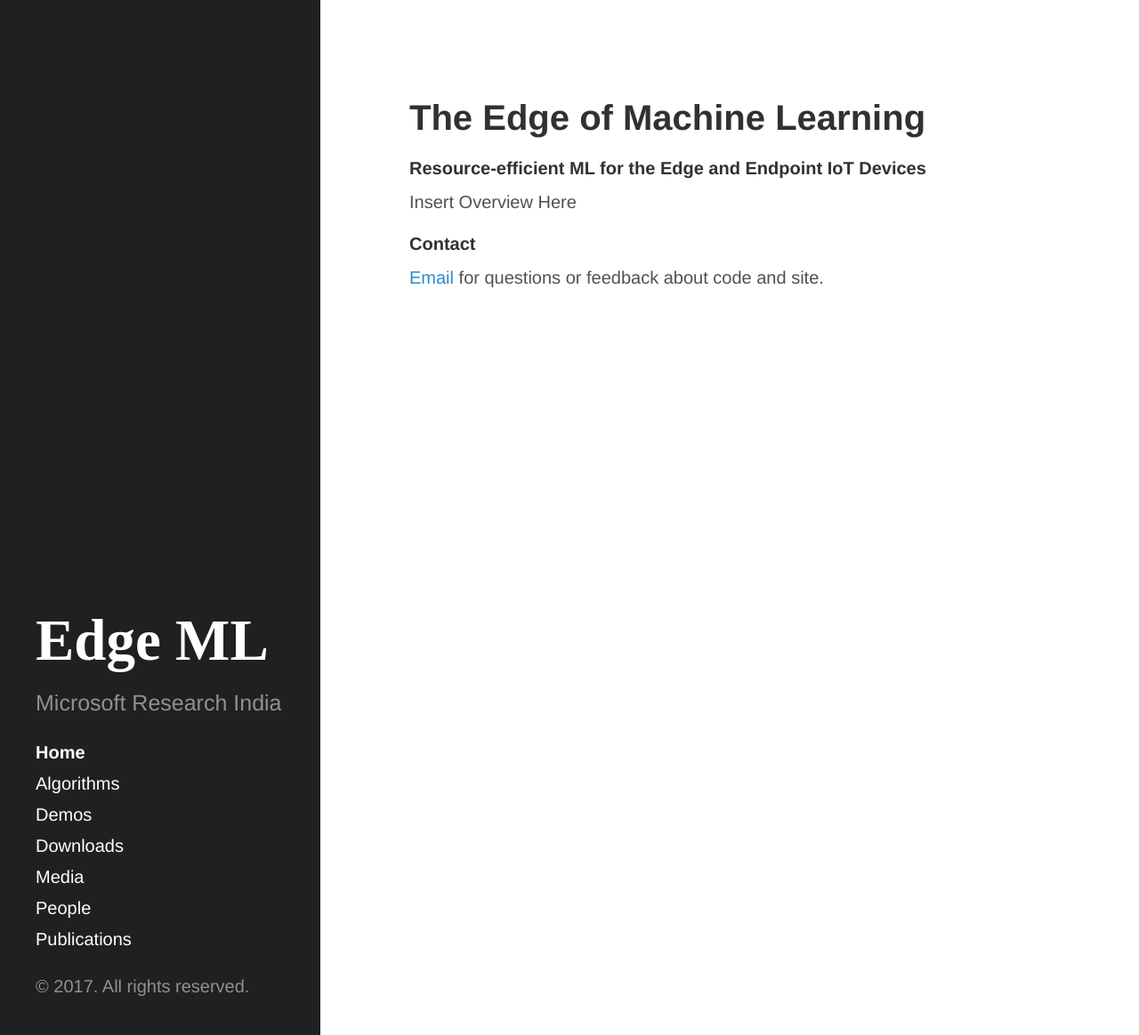
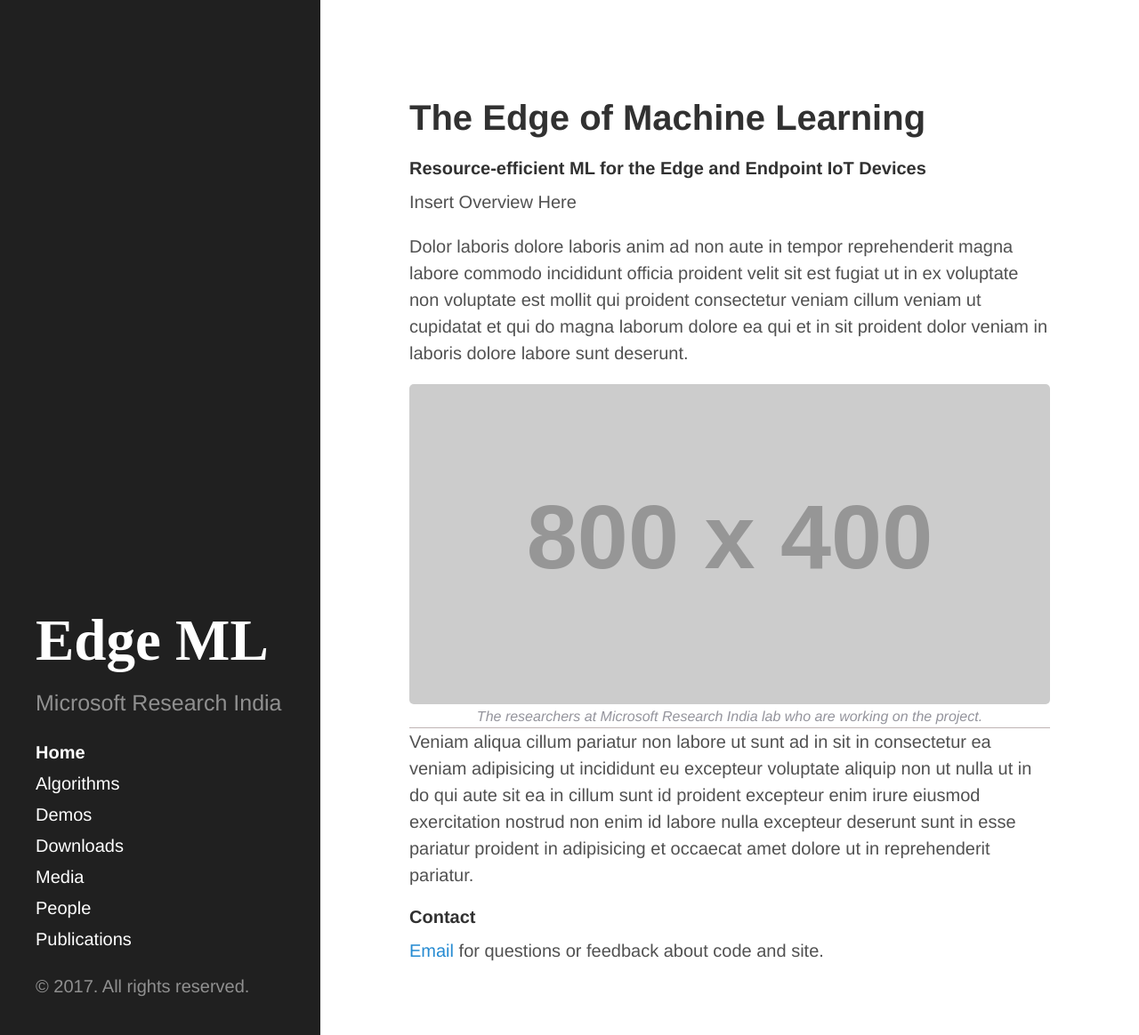
Before and after one commit to ShishirPatil/EdgeML, a Jekyll site: the page built from index.html, in a window 1280 px wide and 1164 px high. Shown: the whole window at 89% size. Built offline with Jekyll 4.4.1, drawn with Linux system fonts in a browser that asks for light colours; the list of posts is cut into pages by our own code.

Commit message:
Adding placeholder image for home page

```diff
--- a/_includes/head.html
+++ b/_includes/head.html
@@ -18,6 +18,7 @@
   <link rel="stylesheet" href="{{ site.baseurl }}/public/css/poole.css">
   <link rel="stylesheet" href="{{ site.baseurl }}/public/css/syntax.css">
   <link rel="stylesheet" href="{{ site.baseurl }}/public/css/hyde.css">
+  <link rel="stylesheet" href="{{ site.baseurl }}/public/css/custom.css">
   <!--
   <link rel="stylesheet" href="http://fonts.googleapis.com/css?family=PT+Sans:400,400italic,700|Inconsolata">
   -->
--- a/index.html
+++ b/index.html
@@ -6,7 +6,16 @@ title: Home
 <h1> The Edge of Machine Learning </h1>
 <h4> Resource-efficient ML for the Edge and Endpoint IoT Devices </h4>
 
-Insert Overview Here
+<p>Insert Overview Here</p>
+
+<p>Dolor laboris dolore laboris anim ad non aute in tempor reprehenderit magna labore commodo incididunt officia proident velit sit est fugiat ut in ex voluptate non voluptate est mollit qui proident consectetur veniam cillum veniam ut cupidatat et qui do magna laborum dolore ea qui et in sit proident dolor veniam in laboris dolore labore sunt deserunt.</p>
+
+<div class='image-with-caption-container'>
+  <img class='image-with-caption-image' src="http://placehold.it/800x400" alt="EdgeML Group Photo" title="The researchers at Microsoft’s India lab who are working on the project.">
+  <div class='image-with-caption-caption'>The researchers at Microsoft Research India lab who are working on the project.</div>
+</div>
+
+<p>Veniam aliqua cillum pariatur non labore ut sunt ad in sit in consectetur ea veniam adipisicing ut incididunt eu excepteur voluptate aliquip non ut nulla ut in do qui aute sit ea in cillum sunt id proident excepteur enim irure eiusmod exercitation nostrud non enim id labore nulla excepteur deserunt sunt in esse pariatur proident in adipisicing et occaecat amet dolore ut in reprehenderit pariatur.</p>
 
 <h4> Contact </h4>
 
```
